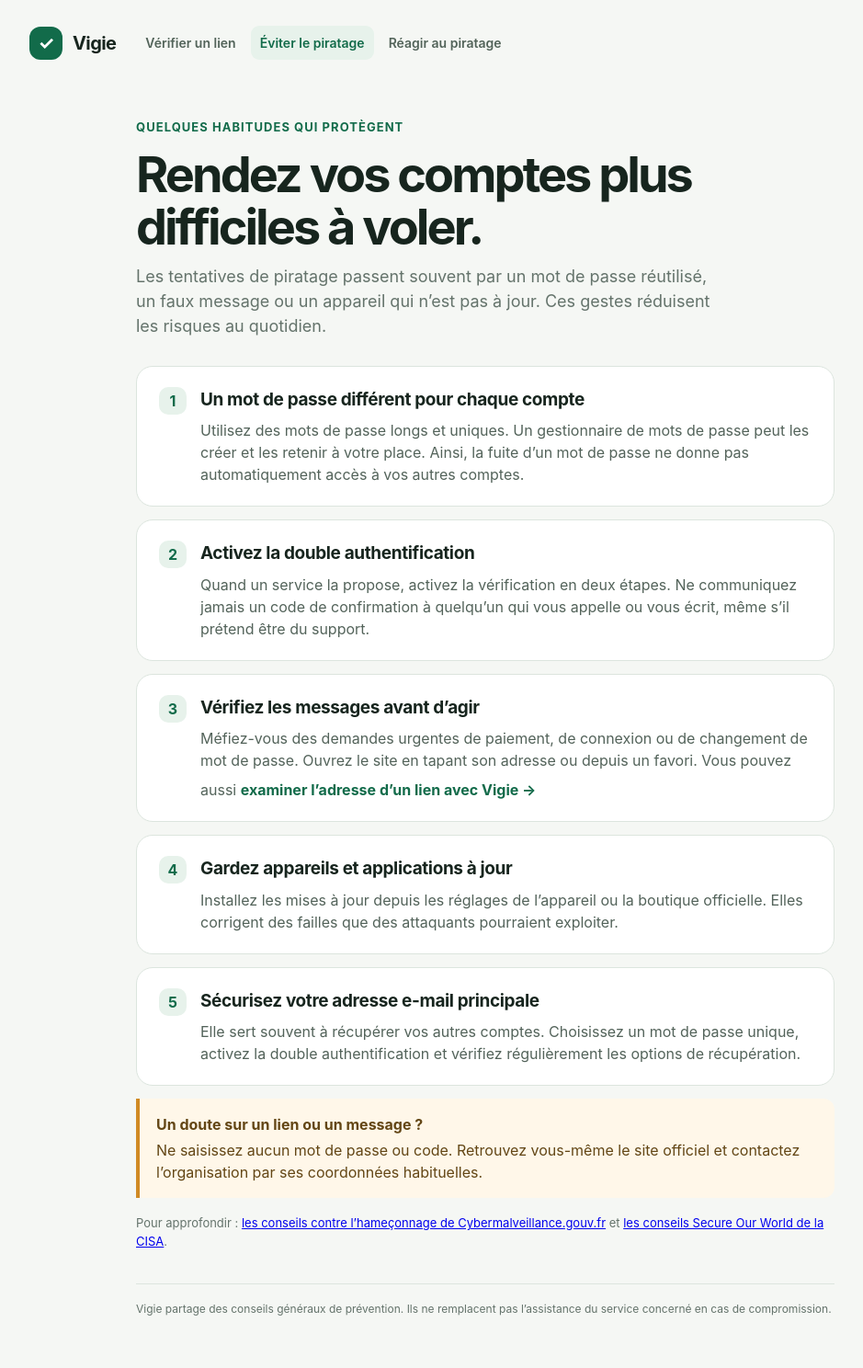
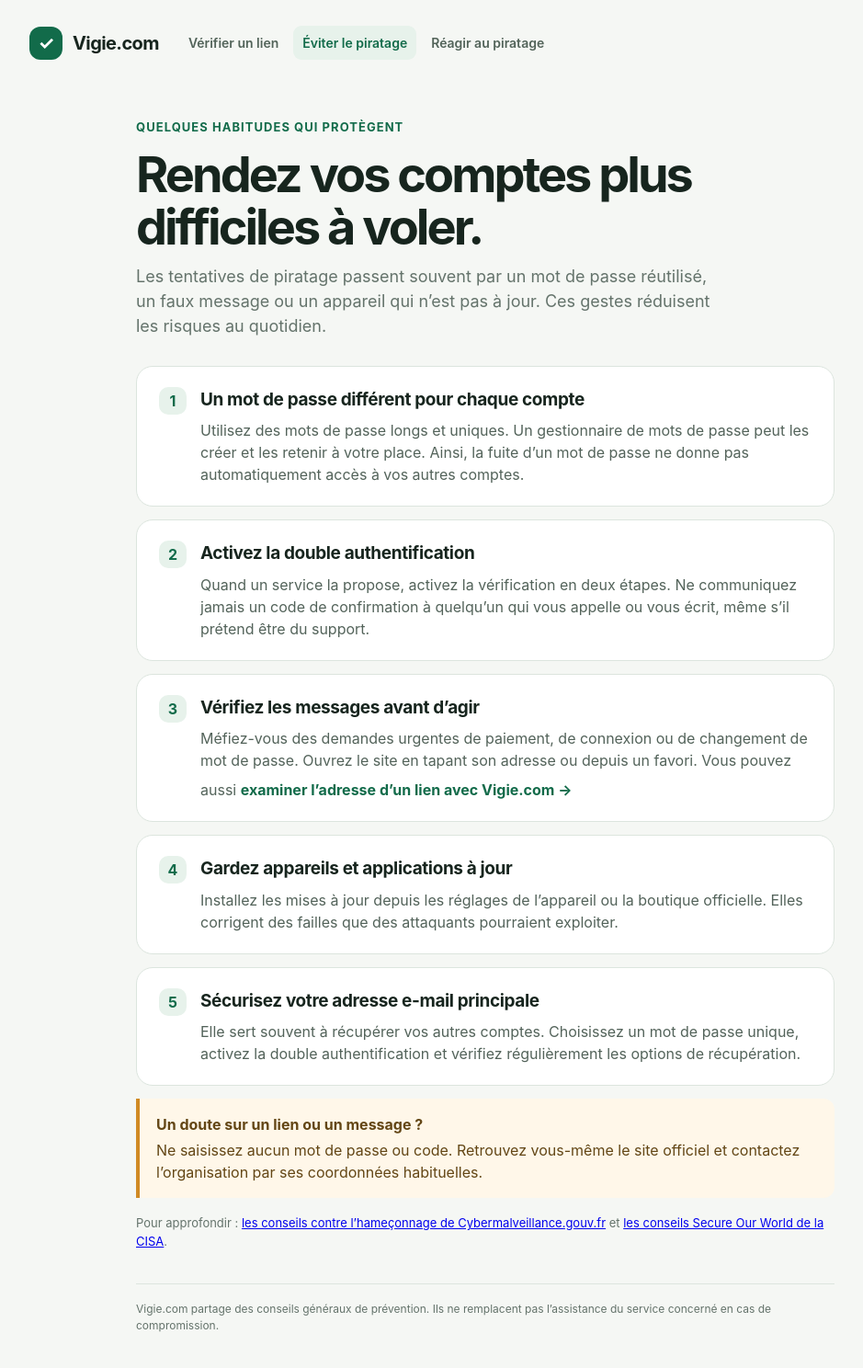
Before and after one commit to josiasamon2/Mes_projets, a plain HTML site: page prevention.html in a window 1280 px wide. Shown: the whole page at 92% size, without its empty margins (112-1051 px from the left). Drawn offline with Linux system fonts and the light colour scheme.

Commit message:
Renomme le site en Vigie.com

```diff
--- a/prevention.html
+++ b/prevention.html
@@ -3,19 +3,19 @@
 <head>
   <meta charset="utf-8"><meta name="viewport" content="width=device-width, initial-scale=1"><meta name="theme-color" content="#f5f7f4">
   <meta name="description" content="Des gestes simples pour protéger vos comptes et appareils contre le phishing et le piratage.">
-  <title>Éviter le piratage — Vigie</title><link rel="stylesheet" href="styles.css?v=2">
+  <title>Éviter le piratage — Vigie.com</title><link rel="stylesheet" href="styles.css?v=2">
 </head>
 <body><div class="wrap">
-  <header class="site-header"><a class="brand" href="index.html"><span class="mark" aria-hidden="true">✓</span> Vigie</a><nav class="nav" aria-label="Navigation principale"><a href="index.html">Vérifier un lien</a><a aria-current="page" href="prevention.html">Éviter le piratage</a><a href="incident.html">Réagir au piratage</a></nav></header>
+  <header class="site-header"><a class="brand" href="index.html"><span class="mark" aria-hidden="true">✓</span> Vigie.com</a><nav class="nav" aria-label="Navigation principale"><a href="index.html">Vérifier un lien</a><a aria-current="page" href="prevention.html">Éviter le piratage</a><a href="incident.html">Réagir au piratage</a></nav></header>
   <main class="page">
     <div class="eyebrow">Quelques habitudes qui protègent</div><h1>Rendez vos comptes plus difficiles à voler.</h1>
     <p class="intro">Les tentatives de piratage passent souvent par un mot de passe réutilisé, un faux message ou un appareil qui n’est pas à jour. Ces gestes réduisent les risques au quotidien.</p>
     <article class="page-card"><div class="step"><span class="stepnum">1</span><div><h2>Un mot de passe différent pour chaque compte</h2><p>Utilisez des mots de passe longs et uniques. Un gestionnaire de mots de passe peut les créer et les retenir à votre place. Ainsi, la fuite d’un mot de passe ne donne pas automatiquement accès à vos autres comptes.</p></div></div></article>
     <article class="page-card"><div class="step"><span class="stepnum">2</span><div><h2>Activez la double authentification</h2><p>Quand un service la propose, activez la vérification en deux étapes. Ne communiquez jamais un code de confirmation à quelqu’un qui vous appelle ou vous écrit, même s’il prétend être du support.</p></div></div></article>
-    <article class="page-card"><div class="step"><span class="stepnum">3</span><div><h2>Vérifiez les messages avant d’agir</h2><p>Méfiez-vous des demandes urgentes de paiement, de connexion ou de changement de mot de passe. Ouvrez le site en tapant son adresse ou depuis un favori. Vous pouvez aussi <a class="page-link" href="index.html">examiner l’adresse d’un lien avec Vigie →</a></p></div></div></article>
+    <article class="page-card"><div class="step"><span class="stepnum">3</span><div><h2>Vérifiez les messages avant d’agir</h2><p>Méfiez-vous des demandes urgentes de paiement, de connexion ou de changement de mot de passe. Ouvrez le site en tapant son adresse ou depuis un favori. Vous pouvez aussi <a class="page-link" href="index.html">examiner l’adresse d’un lien avec Vigie.com →</a></p></div></div></article>
     <article class="page-card"><div class="step"><span class="stepnum">4</span><div><h2>Gardez appareils et applications à jour</h2><p>Installez les mises à jour depuis les réglages de l’appareil ou la boutique officielle. Elles corrigent des failles que des attaquants pourraient exploiter.</p></div></div></article>
     <article class="page-card"><div class="step"><span class="stepnum">5</span><div><h2>Sécurisez votre adresse e-mail principale</h2><p>Elle sert souvent à récupérer vos autres comptes. Choisissez un mot de passe unique, activez la double authentification et vérifiez régulièrement les options de récupération.</p></div></div></article>
     <div class="callout"><strong>Un doute sur un lien ou un message ?</strong>Ne saisissez aucun mot de passe ou code. Retrouvez vous-même le site officiel et contactez l’organisation par ses coordonnées habituelles.</div>
     <p class="note">Pour approfondir : <a href="https://www.cybermalveillance.gouv.fr/tous-nos-contenus/fiches-reflexes/hameconnage-phishing" target="_blank" rel="noopener noreferrer">les conseils contre l’hameçonnage de Cybermalveillance.gouv.fr</a> et <a href="https://www.cisa.gov/secure-our-world" target="_blank" rel="noopener noreferrer">les conseils Secure Our World de la CISA</a>.</p>
-  </main><footer>Vigie partage des conseils généraux de prévention. Ils ne remplacent pas l’assistance du service concerné en cas de compromission.</footer>
+  </main><footer>Vigie.com partage des conseils généraux de prévention. Ils ne remplacent pas l’assistance du service concerné en cas de compromission.</footer>
 </div></body></html>
```
Also changed, not shown: incident.html (+2 -2 lines), index.html (+3 -3 lines), 1 other file.
